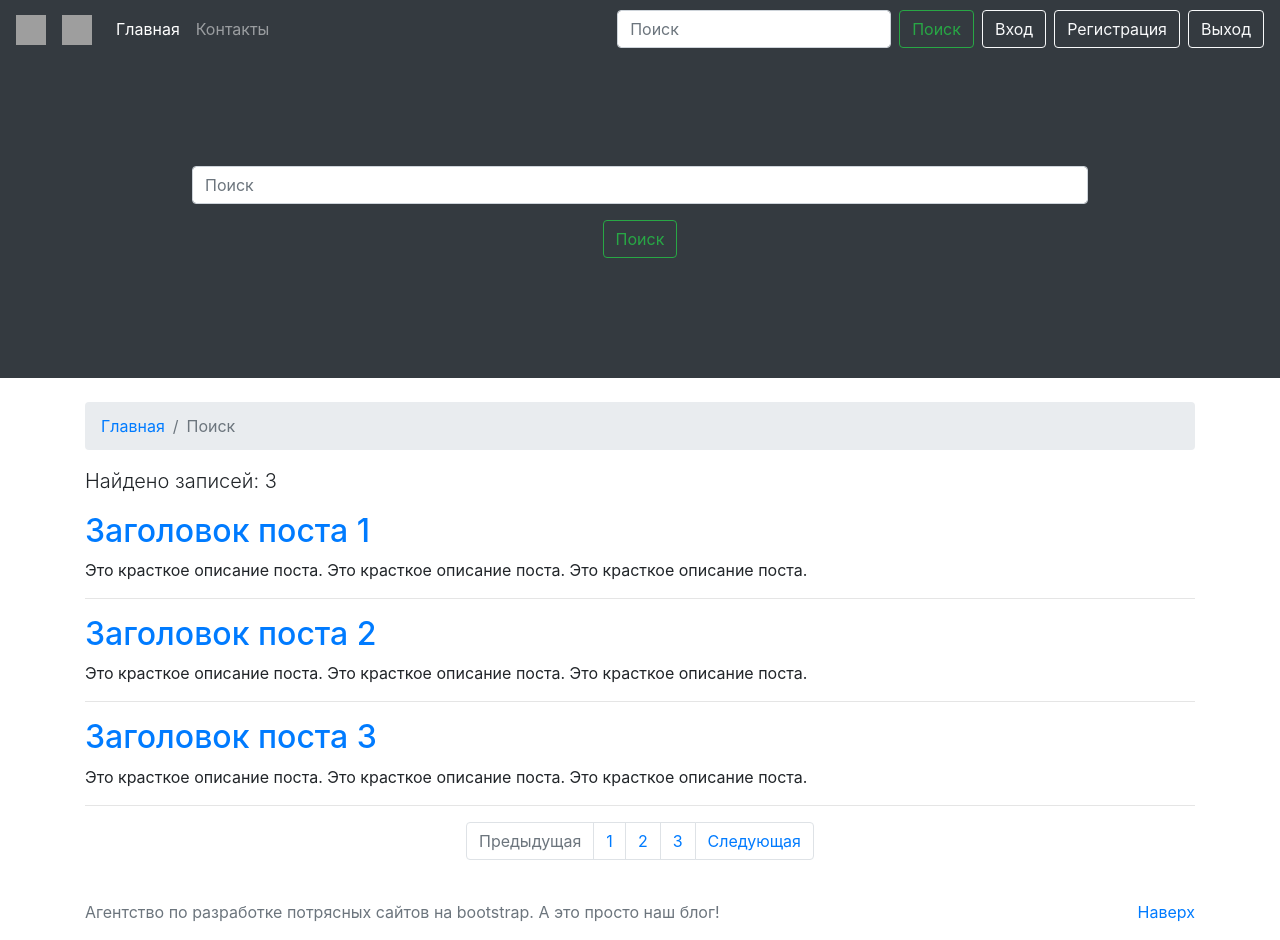
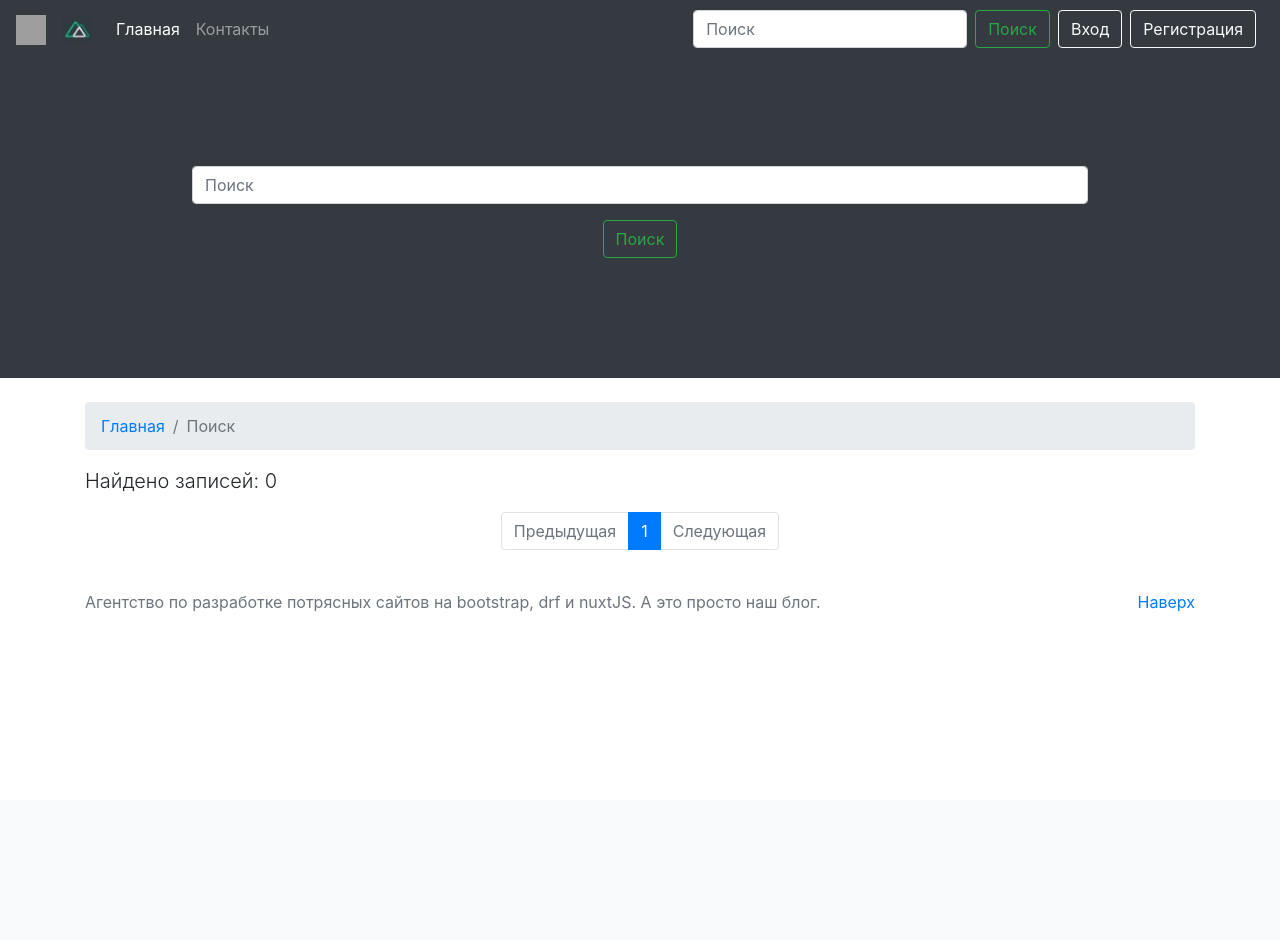
Before and after one commit to tsyganno/blog, a Django app: page /search/ in a window 1280 px wide. After the commit the page ends 611 px from the top, so only its background shows below. Run offline with Django 3.2, Linux system fonts and the light colour scheme; some libraries are stand-ins or nearby versions; grey boxes are pictures that could not be loaded.

Commit message:
add search

```diff
--- /dev/null
+++ b/myblog/templates/block/search_form.html
@@ -0,0 +1,15 @@
+{% load static %}
+<div class="container-fluid home-slider">
+    <div id="carouselExampleCaptions" class="carousel slide" data-ride="carousel">
+        <div class="carousel-inner">
+            <div class="carousel-item active" style="background-color: #343a40!important">
+                <div class="carousel-caption d-none d-md-block">
+                    <form action="{% url 'search_results' %}" method="get" class="my-2 my-lg-0">
+                        <input name="q" type="text" class="form-control" placeholder="Поиск" aria-label="Поиск">
+                        <button class="btn btn-outline-success mt-3" type="submit">Поиск</button>
+                    </form>
+                </div>
+            </div>
+        </div>
+    </div>
+</div>
--- a/myblog/templates/myblog/navbar.html
+++ b/myblog/templates/myblog/navbar.html
@@ -20,9 +20,9 @@
         <a href="{% url 'contact' %}" class="nav-link">Контакты</a>
       </li>
     </ul>
-    <form action="" class="form-inline my-2 my-lg-0">
-      <input type="text" class="form-control mr-sm-2" placeholder="Поиск" aria-label="Поиск">
-      <button class="btn btn-outline-success my-2 my-sm-0 mr-2" type="submit">Поиск</button>
+    <form action="{% url 'search_results' %}" method="get" class="form-inline my-2 my-lg-0">
+          <input name="q" type="text" class="form-control mr-sm-2" placeholder="Поиск" aria-label="Поиск">
+          <button class="btn btn-outline-success my-2 my-sm-0 mr-2" type="submit">Поиск</button>
     </form>
     {% if user.is_authenticated %}
     <span class="navbar-text mr-2">{{ user }}</span>
--- a/myblog/templates/myblog/search.html
+++ b/myblog/templates/myblog/search.html
@@ -1,114 +1,58 @@
+{% extends 'myblog/base.html' %}
 {% load static %}
+{% block title %}Поиск{% endblock %}
 
-<!doctype html>
-<html lang="en">
-    <head>
-        <meta charset="utf-8">
-        <title>Результаты поиска</title>
-        <link rel="stylesheet" href="https://cdn.jsdelivr.net/npm/bootstrap@4.5.3/dist/css/bootstrap.min.css"
-              integrity="sha384-TX8t27EcRE3e/ihU7zmQxVncDAy5uIKz4rEkgIXeMed4M0jlfIDPvg6uqKI2xXr2"
-              crossorigin="anonymous">
-        <link rel="stylesheet" href="{% static 'myblog/css/style.css' %}">
-    </head>
-    <body>
-        <nav class="navbar navbar-expand-lg navbar-dark bg-dark sticky-top">
-            <a href="#" class="navbar-brand">
-                <img src="https://upload.wikimedia.org/wikipedia/commons/c/c3/Python-logo-notext.svg" width="30" height="30" alt="logo">
-            </a>
-            <a href="#" class="navbar-brand">
-                <img src="https://nuxtjs.org/logos/nuxt-square-white.svg" width="30" height="30" alt="logo">
-            </a>
-            <button class="navbar-toggler" type="button" data-toggle="collapse"
-                    data-target="#navbarSupportedContent"
-                    aria-controls="navbarSupportedContent" aria-expanded="false" aria-label="Toggle navigation">
-                <span class="navbar-toggler-icon"></span>
-            </button>
-            <div class="collapse navbar-collapse" id="navbarSupportedContent">
-                <ul class="navbar-nav mr-auto">
-                    <li class="nav-item active">
-                        <a href="#" class="nav-link">Главная</a>
-                    </li>
-                    <li class="nav-item ">
-                        <a href="#" class="nav-link">Контакты</a>
-                    </li>
-                </ul>
-                <form action="" class="form-inline my-2 my-lg-0">
-                    <input type="text" class="form-control mr-sm-2" placeholder="Поиск" aria-label="Поиск">
-                    <button class="btn btn-outline-success my-2 my-sm-0 mr-2" type="submit">Поиск</button>
-                </form>
-                <a href="#" class="btn btn-outline-light mr-2">Вход</a>
-                <a href="#" class="btn btn-outline-light mr-2">Регистрация</a>
-                <a href="#" class="btn btn-outline-light">Выход</a>
-            </div>
-        </nav>
-        <div class="container-fluid home-slider">
-            <div id="carouselExampleCaptions" class="carousel slide" data-ride="carousel">
-                <div class="carousel-inner">
-                    <div class="carousel-item active" style="background-color: #343a40!important">
-                        <div class="carousel-caption d-none d-md-block">
-                            <form action="" class="my-2 my-lg-0">
-                                <input type="text" class="form-control" placeholder="Поиск" aria-label="Поиск">
-                                <button class="btn btn-outline-success mt-3" type="submit">Поиск</button>
-                            </form>
-                        </div>
-                    </div>
-                </div>
-            </div>
-        </div>
+{% block header %}
+    {% include 'block/search_form.html' %}
+{% endblock %}
+
+{% block content %}
 <div class="container">
     <div class="row">
         <div class="col-lg-12">
             <nav aria-label="breadcrumb" class="mt-4">
                 <ol class="breadcrumb">
-                            <li class="breadcrumb-item"><a href="#">Главная</a></li>
+                    <li class="breadcrumb-item"><a href="{% url 'index' %}">Главная</a></li>
                     <li class="breadcrumb-item active" aria-current="page">Поиск</li>
                 </ol>
             </nav>
-
-                    <p class="lead">Найдено записей: 3</p>
-                    <a href=""><h2>Заголовок поста 1</h2></a>
-                    <p>Это красткое описание поста. Это красткое описание поста. Это красткое описание поста.</p>
+            <p class="lead">Найдено записей: {{ count }}</p>
+            {% for result in results %}
+                <a href="{% url 'post_detail' slug=result.url %}"><h2>{{ result.h1 }}</h2></a>
+                <p>{{ result.description|safe }}</p>
                 <hr>
-                    <a href=""><h2>Заголовок поста 2</h2></a>
-                    <p>Это красткое описание поста. Это красткое описание поста. Это красткое описание поста.</p>
-                    <hr>
-                    <a href=""><h2>Заголовок поста 3</h2></a>
-                    <p>Это красткое описание поста. Это красткое описание поста. Это красткое описание поста.</p>
-                    <hr>
+            {% endfor %}
         </div>
     </div>
 </div>
+</div>
+{% endblock %}
 
+{% block pagination %}
     <nav aria-label="Paginate me">
       <ul class="pagination justify-content-center">
+        {% if results.has_previous %}
+          <a class="page-link" href="?page={{ results.previous_page_number }}{% if request.GET.q %}&q={{ request.GET.q }}{% endif %}" tabindex="-1">Предыдущая</a>
+        {% else %}
         <li class="page-item disabled">
-                    <a class="page-link" href="#" tabindex="-1">Предыдущая</a>
+          <a class="page-link disabled" href="#" tabindex="-1">Предыдущая</a>
         </li>
-                <li class="page-item"><a class="page-link" href="#">1</a></li>
-                <li class="page-item"><a class="page-link" href="#">2</a></li>
-                <li class="page-item"><a class="page-link" href="#">3</a></li>
-                <li class="page-item">
+        {% endif %}
+        {% for i in results.paginator.page_range %}
+        {% if i == results.number %}
+          <li class="page-item active"><a class="page-link" href="?page={{ i }}{% if request.GET.q %}&q={{ request.GET.q }}{% endif %}">{{ i }}</a></li>
+        {% else %}
+          <li class="page-item"><a class="page-link" href="?page={{ i }}{% if request.GET.q %}&q={{ request.GET.q }}{% endif %}">{{ i }}</a></li>
+        {% endif %}
+        {% endfor %}
+        {% if results.has_next %}
+          <a class="page-link" href="?page={{ results.next_page_number }}{% if request.GET.q %}&q={{ request.GET.q }}{% endif %}">Следующая</a>
+        {% else %}
+          <li class="page-item disabled">
             <a class="page-link" href="#">Следующая</a>
           </li>
+        {% endif %}
       </ul>
     </nav>
     <br>
-
-        <footer class="footer">
-            <div class="container">
-                <p class="float-right">
-                    <a href="#">Наверх</a>
-                </p>
-                <span class="text-muted">Агентство по разработке потрясных сайтов на bootstrap. А это просто наш блог!</span>
-            </div>
-        </footer>
-
-        <script src="https://code.jquery.com/jquery-3.5.1.slim.min.js"
-                integrity="sha384-DfXdz2htPH0lsSSs5nCTpuj/zy4C+OGpamoFVy38MVBnE+IbbVYUew+OrCXaRkfj"
-                crossorigin="anonymous"></script>
-        <script src="https://cdn.jsdelivr.net/npm/bootstrap@4.5.3/dist/js/bootstrap.bundle.min.js"
-                integrity="sha384-ho+j7jyWK8fNQe+A12Hb8AhRq26LrZ/JpcUGGOn+Y7RsweNrtN/tE3MoK7ZeZDyx"
-                crossorigin="anonymous"></script>
-        <script src="{% static 'myblog/js/script.js' %}"></script>
-    </body>
-</html>
+{% endblock %}
--- a/myblog/urls.py
+++ b/myblog/urls.py
@@ -2,7 +2,7 @@
 from django.contrib.auth.views import LogoutView
 from django.conf import settings
 
-from myblog.views import MainView, PostDetailView, FeedBackView, SuccessView, SignUpView, SignInView, search
+from myblog.views import MainView, PostDetailView, FeedBackView, SuccessView, SignUpView, SignInView, SearchResultsView
 
 urlpatterns = [
     path('', MainView.as_view(), name='index'),
@@ -12,5 +12,5 @@
     path('signout/', LogoutView.as_view(), {'next_page': settings.LOGOUT_REDIRECT_URL}, name='signout',),
     path('contact/', FeedBackView.as_view(), name='contact'),
     path('contact/success/', SuccessView.as_view(), name='success'),
-    path('search/', search),
+    path('search/', SearchResultsView.as_view(), name='search_results'),
 ]
--- a/myblog/views.py
+++ b/myblog/views.py
@@ -7,9 +7,7 @@
 from django.contrib.auth import login, authenticate
 from django.http import HttpResponseRedirect, HttpResponse
 from django.core.mail import send_mail, BadHeaderError
-
-from conf.settings import EMAIL_HOST_USER, EMAIL_HOST_PASSWORD
-import os
+from django.db.models import Q
 
 
 class FeedBackView(View):
@@ -95,5 +93,19 @@
         })
 
 
-def search(request):
-    return render(request, 'myblog/search.html')
+class SearchResultsView(View):
+    def get(self, request, *args, **kwargs):
+        query = self.request.GET.get('q')
+        results = ""
+        if query:
+            results = Post.objects.filter(
+                Q(h1__icontains=query) | Q(content__icontains=query)
+            )
+        paginator = Paginator(results, 6)
+        page_number = request.GET.get('page')
+        page_obj = paginator.get_page(page_number)
+        return render(request, 'myblog/search.html', context={
+            'title': 'Поиск',
+            'results': page_obj,
+            'count': paginator.count
+        })
```
Lines whose indentation alone changed are shown as unchanged.
